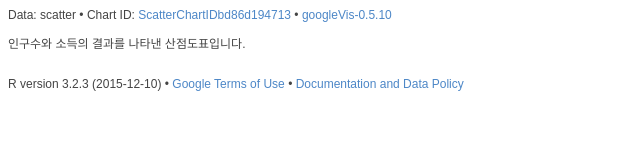
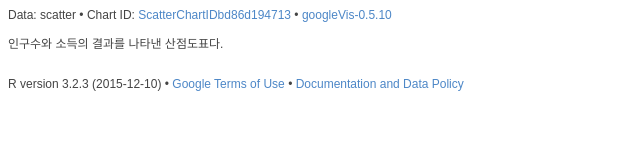
Before and after one commit to hyeoniya/hyeoniya.github.io, a plain HTML site: page scatterchart.html in a window 1280 px wide. Shown: the full height of the page, 0-640 px from the left. Drawn offline with Linux system fonts and the light colour scheme; a script that the page names is missing.

Commit message:
Update scatterchart.html

```diff
--- a/scatterchart.html
+++ b/scatterchart.html
@@ -765,7 +765,7 @@ callbacks.shift()();
  <div><span>Data: scatter &#8226; Chart ID: <a href="Chart_ScatterChartIDbd86d194713.html">ScatterChartIDbd86d194713</a> &#8226; <a href="https://github.com/mages/googleVis">googleVis-0.5.10</a></span><br />
 <!-- htmlFooter -->
 <div>
-<p> 인구수와 소득의 결과를 나타낸 산점도표입니다. </p>
+<p> 인구수와 소득의 결과를 나타낸 산점도표다. </p>
 <br>
 </div>
 <span>
```
